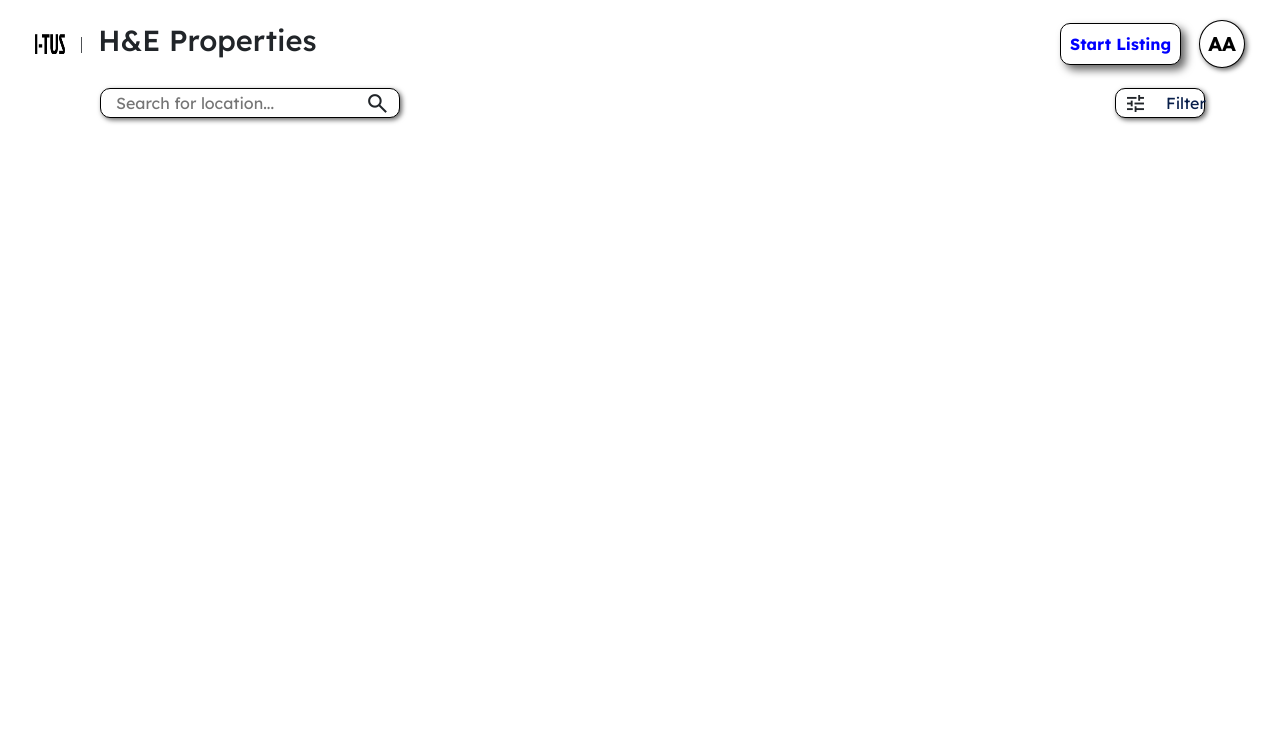
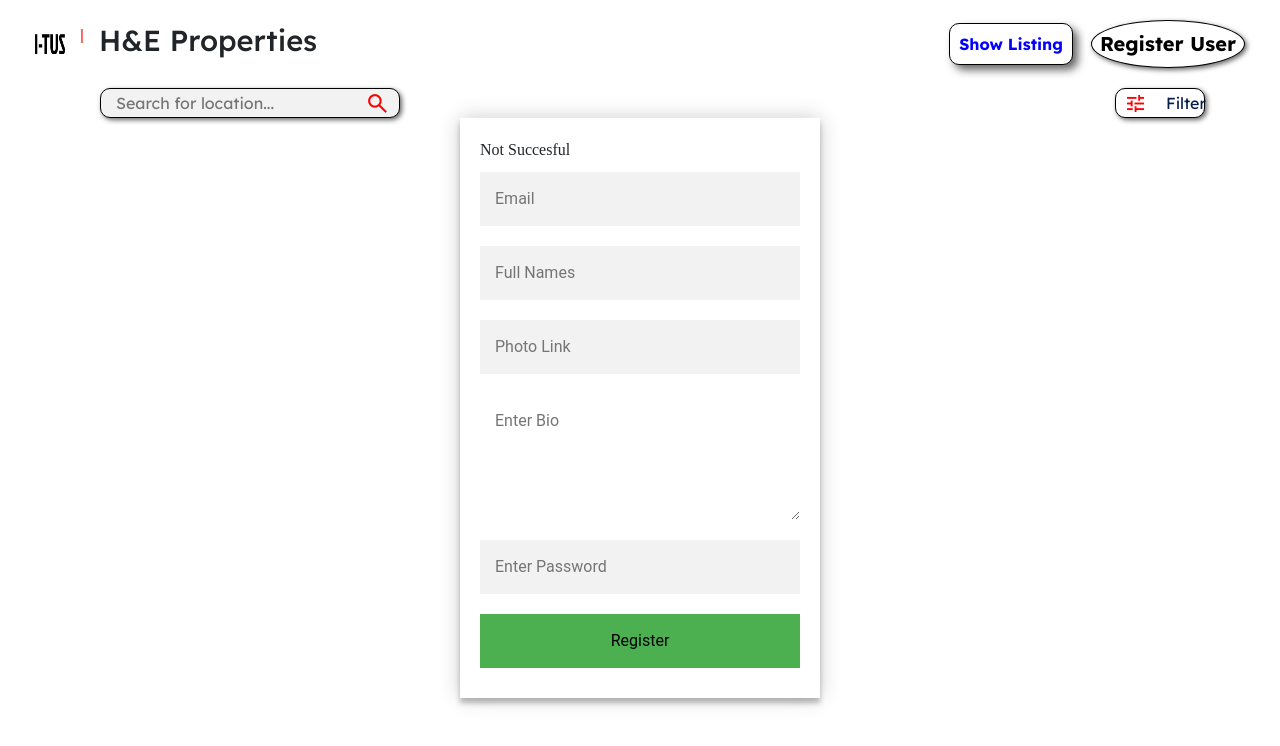
Before and after one commit to Kanyorok/Rental-Managemen-System, a React (Create React App) app in the folder rental_management_system/: page /register in a window 1280 px wide. Shown: the top 746 px of the page. Built offline with nearby package versions, Linux system fonts and the light colour scheme; a web font is replaced by a local one.

Commit message:
Add the endpoint communication with the blogsite app

```diff
--- a/rental_management_system/src/App.js
+++ b/rental_management_system/src/App.js
@@ -1,6 +1,7 @@
 import './App.css';
 import Menu from './Header/Menu';
 import SubMenu from './Header/SubMenu';
+import Register from './Authentication/Register';
 import CustomerDetails from './CustomerDashboard/CustomerDetails';
 import CustomerDash from './CustomerDashboard/CustomerDash';
 import { BrowserRouter as Router, Routes, Route} from 'react-router-dom'
@@ -14,6 +15,7 @@ function App() {
         <Routes>
           <Route path='/customer-dash' element={<CustomerDash/>}/>
           <Route path='/customer-dash/:id' element={<CustomerDetails/>}/>
+          <Route path='/register' element={<Register/>}/>
         </Routes>
       </Router>
     </div>
--- /dev/null
+++ b/rental_management_system/src/Authentication/Register.jsx
@@ -0,0 +1,136 @@
+import { useState, useEffect } from "react";
+import "../CustomerDashboard/Customer.css";
+import { useLocation, useParams } from "react-router-dom";
+import { registerUser } from "../Redux/Auth/registerUser";
+import { useDispatch, useSelector } from "react-redux";
+import Loader from "../Layout/Loader";
+
+const Register = () => {
+  const dispatch = useDispatch();
+  const { loading, success, error} = useSelector((state)=> state.registereduser);
+  const [values, setValues] = useState({
+    name: "",
+    email: "",
+    photo: "",
+    bio:"",
+    password: ""
+  });
+
+  const handleInputChange = (event) => {
+
+    event.preventDefault();
+
+    const { name, value } = event.target;
+    setValues((values) => ({
+      ...values,
+      [name]: value
+    }));
+  };
+
+  const [submitted, setSubmitted] = useState(false);
+  const [valid, setValid] = useState(false);
+
+  const handleSubmit = (e) => {
+    e.preventDefault();
+    if (values.name && values.email && values.bio && values.photo && values.password) {
+      setValid(true);
+    }
+    const userData = {
+      email: values.email,
+      name: values.name,
+      photo: values.photo,
+      Bio: values.bio,
+      Password: values.password
+    }
+    try {
+      dispatch(registerUser(userData));
+      setSubmitted(true);
+    } catch (err) {
+      console.log(err);
+    }
+
+  };
+
+  return (
+    <div className="form-container">
+      <form className="register-form" onSubmit={handleSubmit}>
+        {loading ? <Loader/> : ( success ? submitted && valid && (
+          <div className="success-message">
+            <h3>
+              {" "}
+              Welcome {values.name}{" "}
+            </h3>
+            <div> Your registration was successful! </div>
+          </div>
+        ): (<>Not Succesful</>))}
+        {!valid && (
+          <input
+            className="form-field"
+            type="email"
+            placeholder="Email"
+            name="email"
+            value={values.email}
+            onChange={handleInputChange}
+          />
+        )}
+
+        {!valid && (
+          <input
+            className="form-field"
+            type="text"
+            placeholder="Full Names"
+            name="name"
+            value={values.name}
+            onChange={handleInputChange}
+          />
+        )}
+
+        {!valid && (
+          <input
+            className="form-field"
+            type="text"
+            placeholder="Photo Link"
+            name="photo"
+            value={values.photo}
+            onChange={handleInputChange}
+          />
+        )}
+
+        {!valid && (
+          <textarea
+            className="form-field"
+            rows={4}
+            cols={20}
+            placeholder="Enter Bio"
+            name="bio"
+            value={values.bio}
+            onChange={handleInputChange}
+          />
+        )}
+
+        {!valid && (
+          <input
+            className="form-field"
+            type="password"
+            placeholder="Enter Password"
+            name="password"
+            value={values.password}
+            onChange={handleInputChange}
+          />
+        )}
+
+
+        {submitted && !values.email && (
+          <span id="email-error">Please enter an email address</span>
+        )}
+        {!valid && (
+          <button className="form-field" type="submit">
+            Register
+          </button>
+        )}
+      </form>
+    </div>
+  );
+};
+
+export default Register;
--- a/rental_management_system/src/CustomerDashboard/Customer.css
+++ b/rental_management_system/src/CustomerDashboard/Customer.css
@@ -216,3 +216,60 @@ li.logout-bar {
   display: flex;
   flex-wrap: wrap;
 }
+
+.form-container {
+  width: 360px;
+  background-color: white;
+  margin: auto;
+  box-shadow: 0 0 20px 0 rgba(0, 0, 0, 0.2), 0 5px 5px 0 rgba(0, 0, 0, 0.24);
+  padding: 10px;
+}
+
+.register-form {
+  display: flex;
+  flex-direction: column;
+  justify-content: space-evenly;
+  padding: 10px;
+}
+
+.success-message {
+  font-family: "Roboto", sans-serif;
+  background-color: #3f89f8;
+  padding: 15px;
+  color: white;
+  text-align: center;
+}
+
+.form-field {
+  margin: 10px 0 10px 0;
+  padding: 15px;
+  font-size: 16px;
+  border: 0;
+  font-family: "Roboto", sans-serif;
+}
+
+span {
+  font-family: "Roboto", sans-serif;
+  font-size: 14px;
+  color: red;
+  margin-bottom: 15px;
+}
+
+input {
+  background: #f2f2f2;
+}
+
+.error {
+  border-style: solid;
+  border: 2px solid #ffa4a4;
+}
+
+button {
+  background: #4caf50;
+  /* color: white; */
+  cursor: pointer;
+}
+
+button:disabled {
+  cursor: default;
+}
--- a/rental_management_system/src/Header/Menu.jsx
+++ b/rental_management_system/src/Header/Menu.jsx
@@ -14,9 +14,11 @@ const Menu = () => {
             </div>
             <div className="header-seconddiv">
                 <Link to="/customer-dash">
-                    <button className="header-listing" >Start Listing</button>
+                    <button className="header-listing" >Show Listing</button>
                 </Link>
-                <button className="header-user">AA</button>
+                <Link to="/register">
+                    <button className="header-user">Register User</button>
+                </Link>
             </div>
         </header>
     );
--- /dev/null
+++ b/rental_management_system/src/Redux/Auth/registerUser.js
@@ -0,0 +1,46 @@
+import axios from 'axios';
+import {createAsyncThunk, createSlice} from '@reduxjs/toolkit';
+
+const initialState = {
+    user: null,
+    error: null,
+    success: false,
+    loading: false,
+}
+
+export const registerUser = createAsyncThunk('auth/register', async (userData) => {
+        const registerAPI = 'http://localhost:4000/api/v1/register';
+        try {
+            const response = await axios.post(registerAPI, userData);
+
+            return response.data;
+        } catch (error) {
+            console.error('Error fetching series:', error);
+            return [];
+        }
+    },
+)
+
+const registerSlice = createSlice({
+    name: 'Register-user',
+    initialState,
+    reducers: {},
+    extraReducers: (builder) => {
+        builder
+            .addCase(registerUser.pending, (state)=>{
+                state.loading = true;
+            })
+            .addCase(registerUser.fulfilled, (state, action)=> {
+                state.user = action.payload;
+                state.loading = false;
+                state.success = true;
+            })
+            .addCase(registerUser.rejected, (state, action) => {
+                state.loading = false;
+                state.success = false;
+                state.error = action.payload
+            })
+    }
+})
+
+export default registerSlice.reducer;
--- a/rental_management_system/src/Redux/store.js
+++ b/rental_management_system/src/Redux/store.js
@@ -1,11 +1,13 @@
 import { configureStore } from '@reduxjs/toolkit';
 import allMoviesReducer from './allMovies/allMoviesSlice';
 import singleProductReducer from './singleProduct/singleProductSlice';
+import registerReducer from './Auth/registerUser';
 
 const store = configureStore({
     reducer: {
         movies: allMoviesReducer,
         singleProduct: singleProductReducer,
+        registereduser: registerReducer,
     }
 });
 
```
